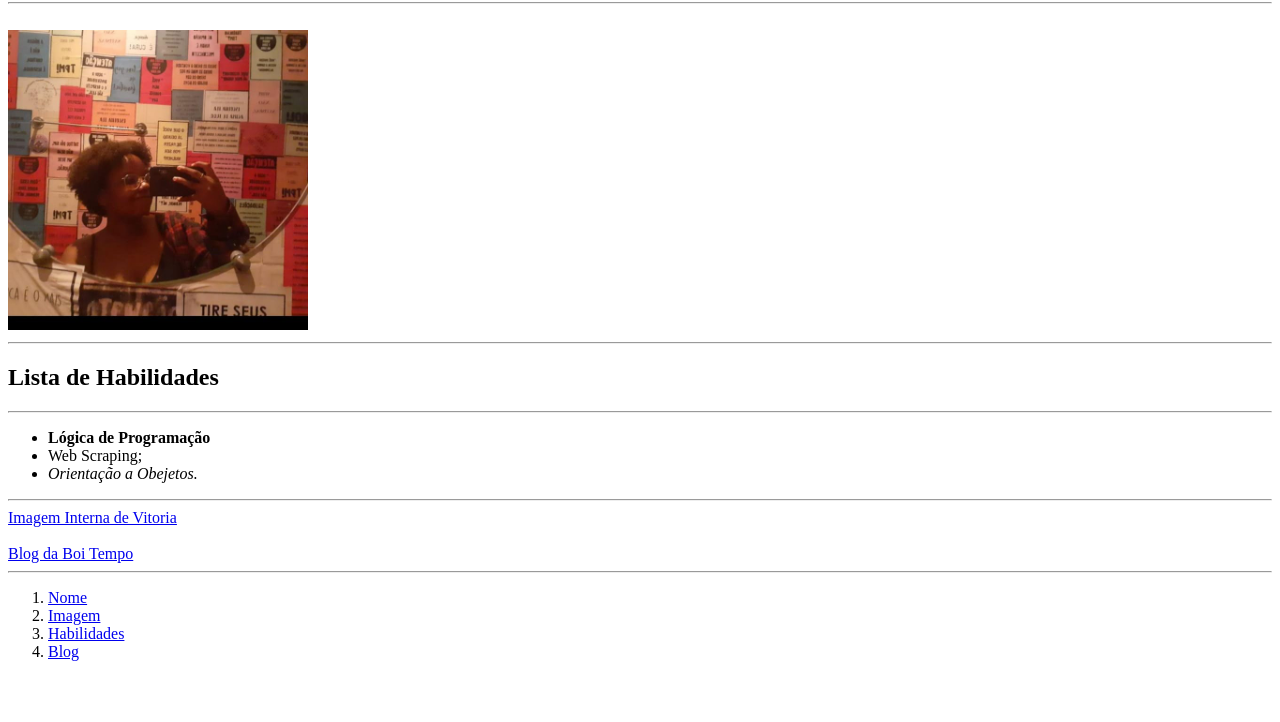
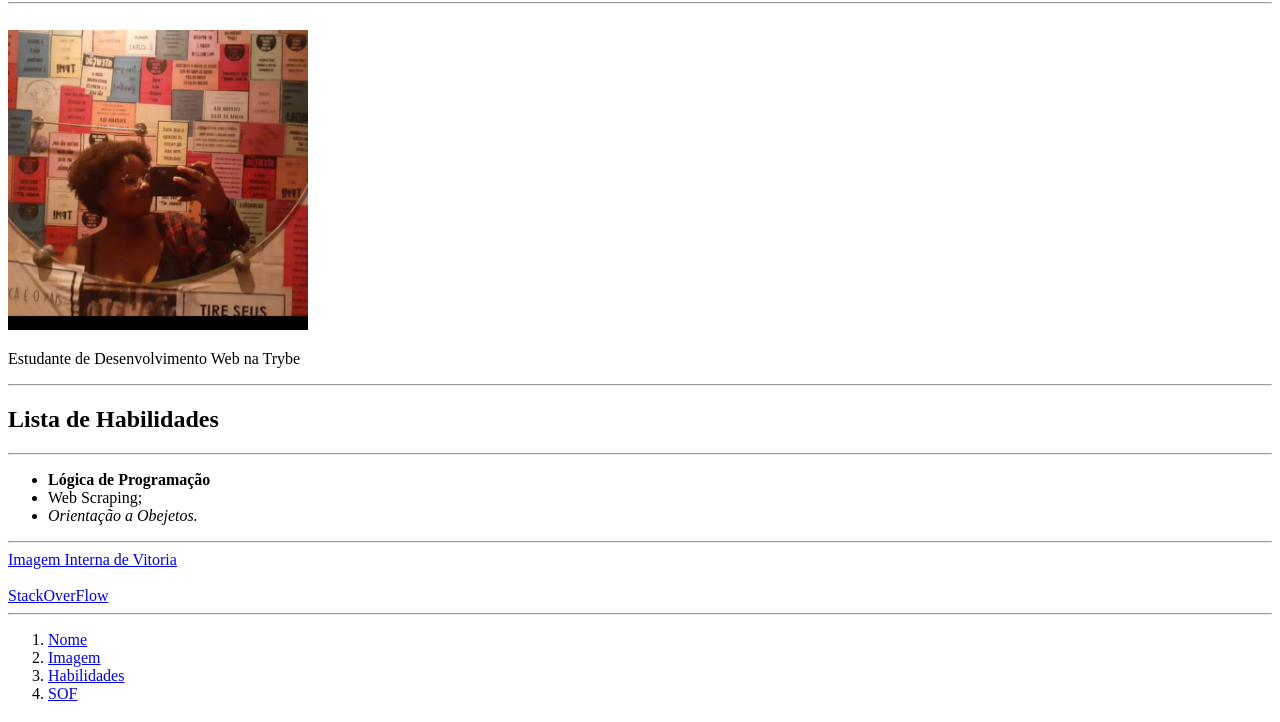
Before and after one commit to vitoriaelizv/vitoriaelizv.github.io, a plain HTML site: page index.html in a window 1280 px wide. Shown: the part 78-800 px from the top of the page. Drawn offline with Linux system fonts and the light colour scheme.

Commit message:
Modifica um link na Seção 4 e adiciona ocupação à Seção 2

```diff
--- a/index.html
+++ b/index.html
@@ -16,6 +16,7 @@
     <img id="foto" src="./ddabfc33-5231-43b4-97dd-ad824f68ded2.jpeg" alt="Foto de Vitoria segurando o celular
     de frente para o espelho" width="300px">
     <br>
+    <p>Estudante de Desenvolvimento Web na Trybe</p>
     <hr>
 
     <!-- Seção 3 -->
@@ -33,7 +34,7 @@
    <a href="http://127.0.0.1:5500/ddabfc33-5231-43b4-97dd-ad824f68ded2.jpeg">Imagem Interna de Vitoria</a>
    <br>
    <br>
-   <a id="blog" href="https://blogdaboitempo.com.br/" target="_blank">Blog da Boi Tempo</a>
+   <a id="site" href="https://stackoverflow.com/" target="_blank">StackOverFlow</a>
    <hr>
 
     <!-- Secão 5 -->
@@ -41,7 +42,7 @@
     <li><a href="#nome">Nome</a></li>
     <li><a href="#foto">Imagem</a></li>
     <li><a href="#habilidades">Habilidades</a></li>
-    <li><a href="#blog">Blog</a></li>
+    <li><a href="#site">SOF</a></li>
 </ol>
 </body>
 </html>
```
